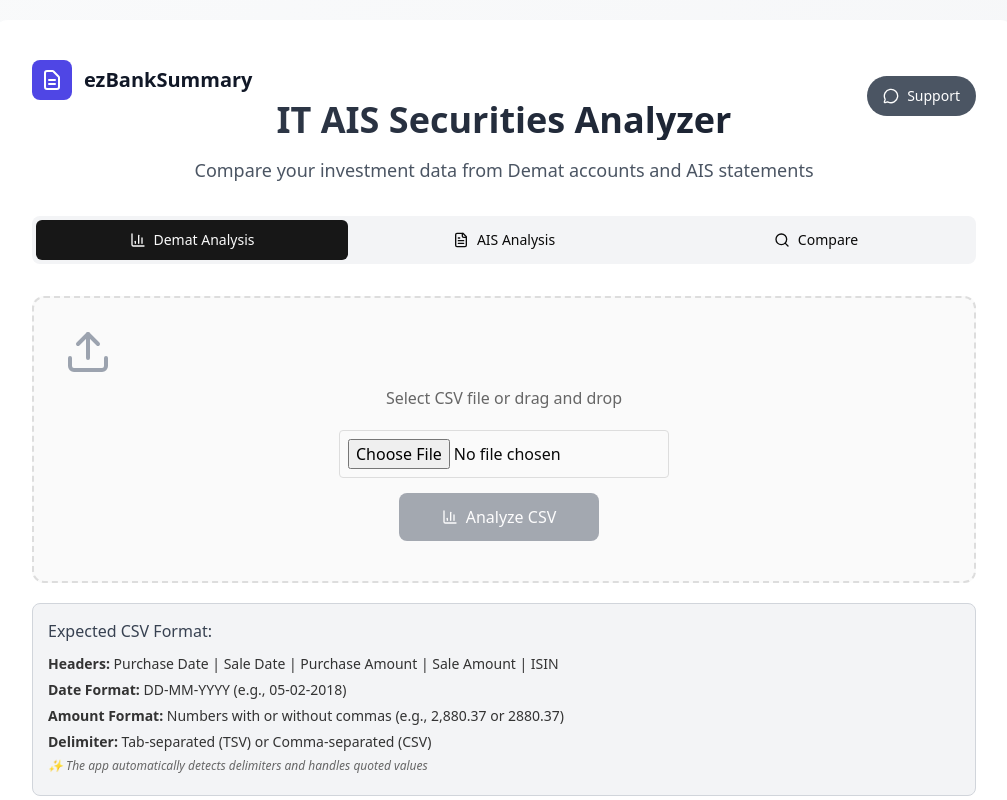
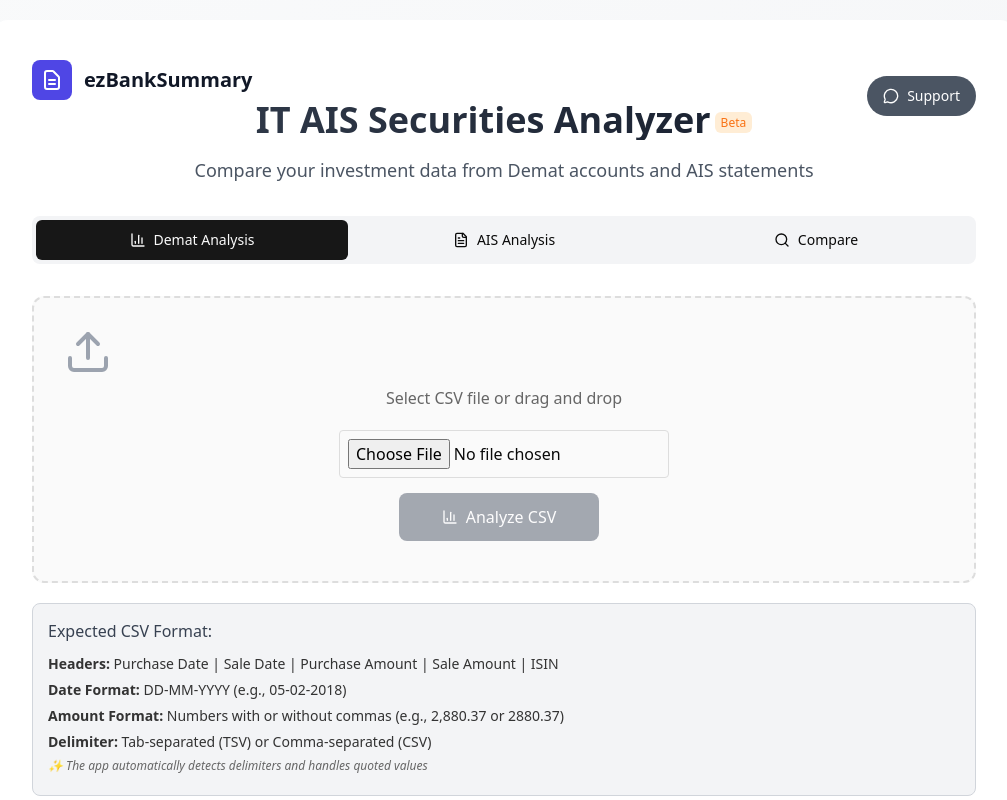
Before and after one commit to vminda1278/ais, a Next.js app: page / in a window 1280 px wide. Shown: the top 800 px of the page, without its empty margins (136-1143 px from the left). Built offline with nearby package versions, Linux system fonts and the light colour scheme.

Commit message:
feat: add beta label to the title in Investment Analyzer for clarity

```diff
--- a/app/page.jsx
+++ b/app/page.jsx
@@ -2653,6 +2653,9 @@ ${data.slice(0, 3).map((row, idx) =>
 
           <h1 className="text-4xl font-extrabold text-gray-900 mb-4 bg-gradient-to-r from-gray-700 to-gray-900 bg-clip-text text-transparent">
             IT AIS Securities Analyzer
+            <sup className="text-xs font-normal text-orange-500 ml-1 bg-orange-100 px-1.5 py-0.5 rounded-md">
+              Beta
+            </sup>
           </h1>
           <p className="text-gray-600 text-lg">
             Compare your investment data from Demat accounts and AIS statements
```
